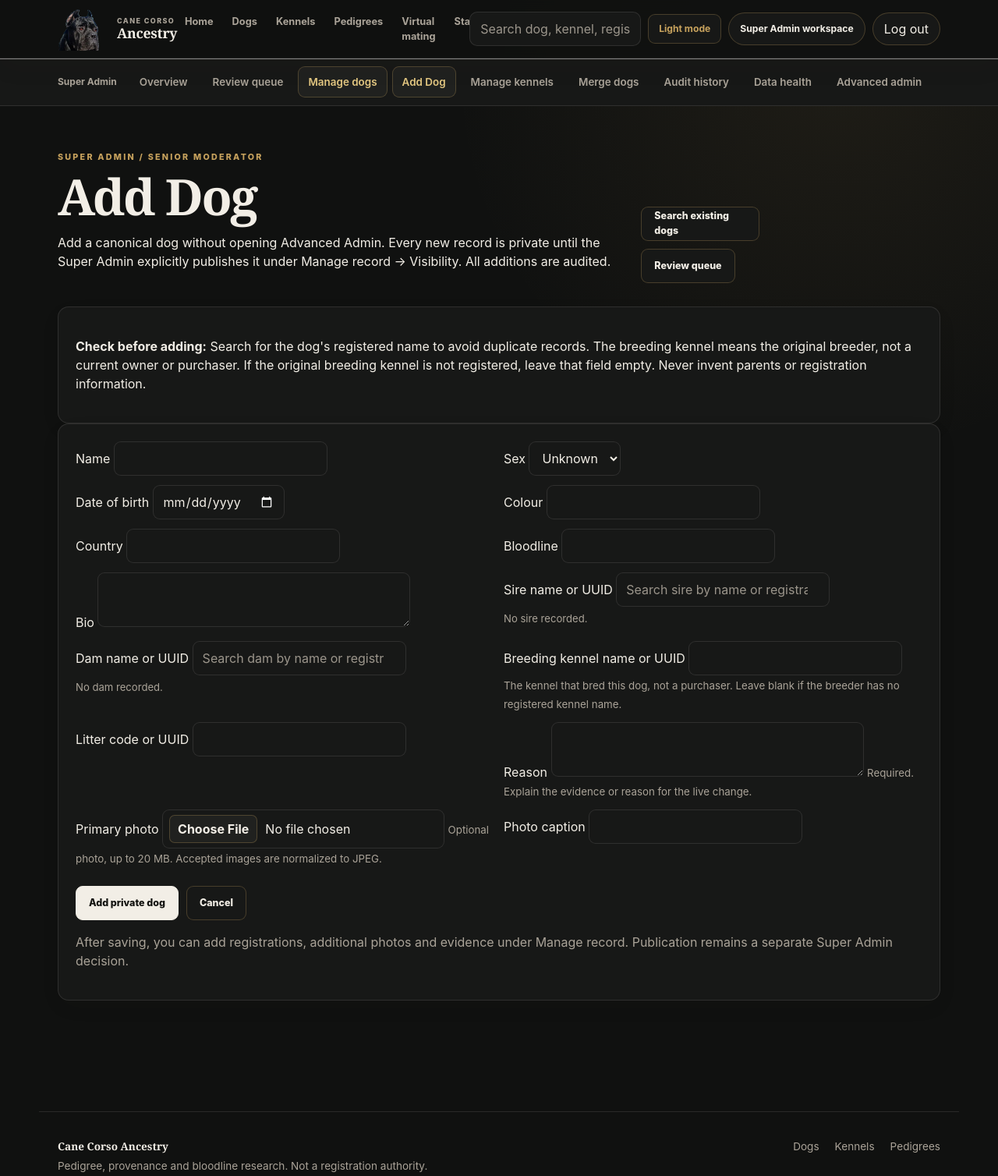
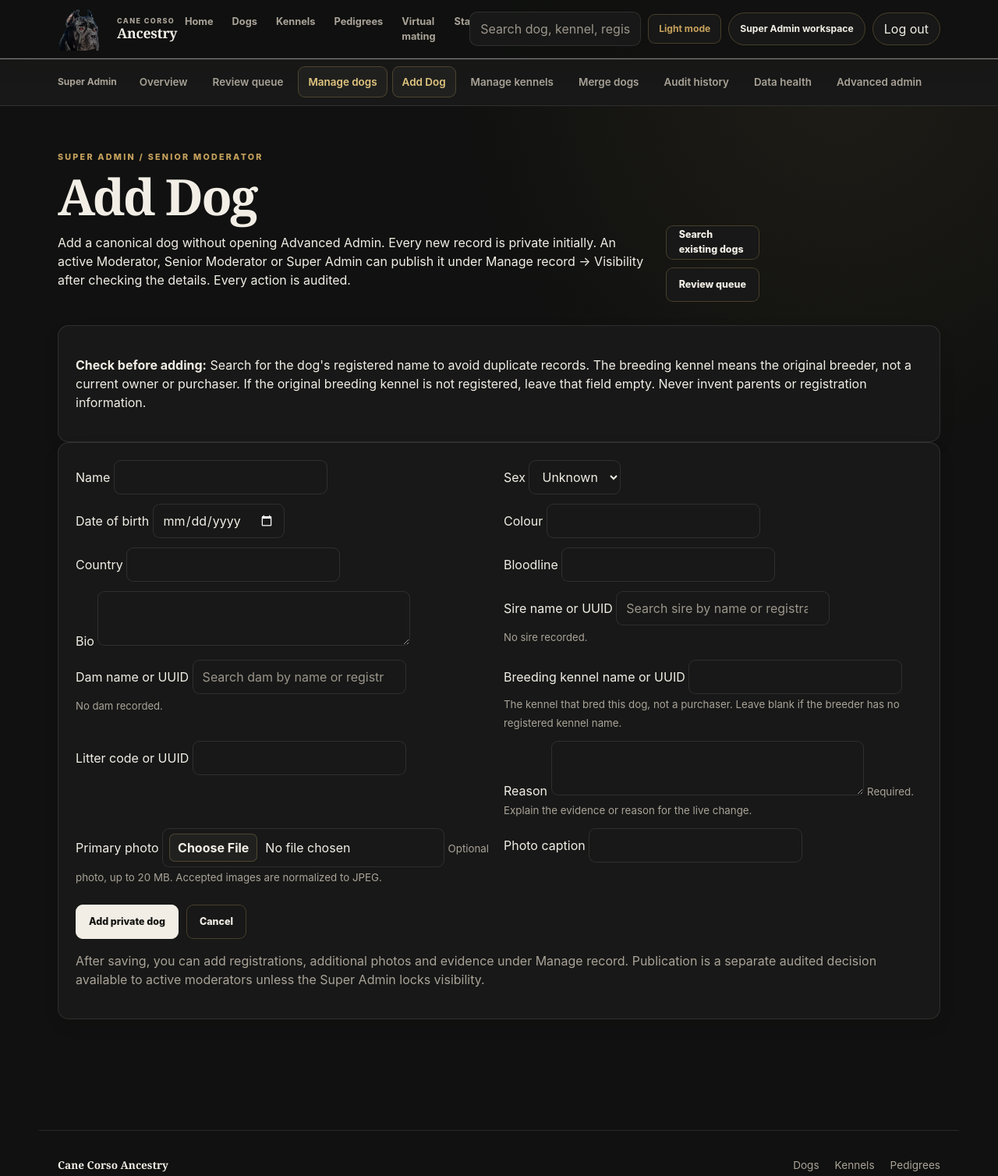
Before and after one commit to eghosa001/canecorsoancestry, a Django app: page /member/moderation/dogs/add/ in a window 1280 px wide. Shown: the top 1508 px of the page at 78% size. Run offline with Django 5.2, Linux system fonts and the light colour scheme; the visitor is signed in with stand-in values (Sample User, id 1); data comes from the database, SQL or seed files in the repository; data that the repository does not hold is empty; some libraries are stand-ins or nearby versions.

Commit message:
Clarify moderator publication permissions and protected visibility in staff UI

```diff
--- a/accounts/templates/accounts/direct_dog_create.html
+++ b/accounts/templates/accounts/direct_dog_create.html
@@ -7,7 +7,7 @@
     <div>
       <p class="eyebrow">Super Admin / Senior Moderator</p>
       <h1>Add Dog</h1>
-      <p>Add a canonical dog without opening Advanced Admin. Every new record is private until the Super Admin explicitly publishes it under Manage record → Visibility. All additions are audited.</p>
+      <p>Add a canonical dog without opening Advanced Admin. Every new record is private initially. An active Moderator, Senior Moderator or Super Admin can publish it under Manage record → Visibility after checking the details. Every action is audited.</p>
     </div>
     <div class="button-row">
       <a class="btn btn-outline" href="{% url 'accounts:dog-edit-list' %}">Search existing dogs</a>
@@ -38,7 +38,7 @@
       <button type="submit" class="btn btn-gold">Add private dog</button>
       <a class="btn btn-outline" href="{% url 'accounts:dog-edit-list' %}">Cancel</a>
     </div>
-    <p class="muted">After saving, you can add registrations, additional photos and evidence under Manage record. Publication remains a separate Super Admin decision.</p>
+    <p class="muted">After saving, you can add registrations, additional photos and evidence under Manage record. Publication is a separate audited decision available to active moderators unless the Super Admin locks visibility.</p>
   </form>
 </section>
 <script>window.CCA_PARENT_LOOKUP_URL = "{% url 'accounts:dog-parent-suggestions' %}";</script>
```
